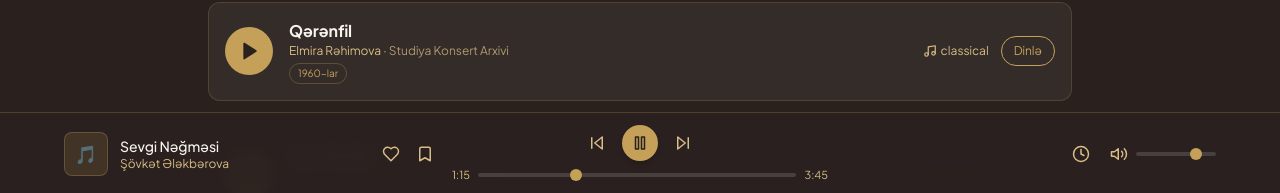
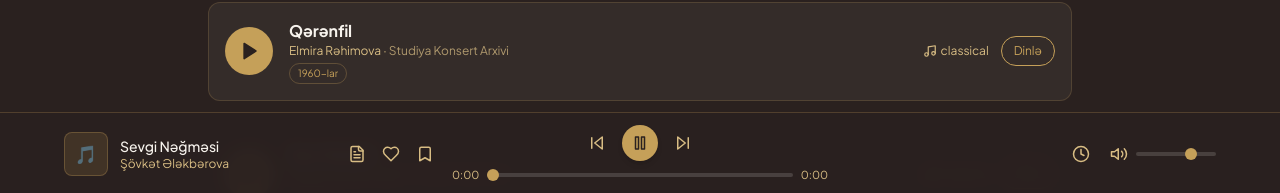
Before and after one commit to ramilshirinov/melodaily, a React (Vite) app: page / in a window 1280 px wide. Both pictures are taken after a click on the button 249 px from the left and 410 px from the top of the page. Shown: the part 605-798 px from the top of the page. Built offline with nearby package versions, Linux system fonts and the light colour scheme; a web font is replaced by a local one.

Commit message:
feat: Add localStorage, HTML5 audio engine, Lyrics modal, and gift sync

```diff
--- a/src/App.jsx
+++ b/src/App.jsx
@@ -19,7 +19,7 @@ export default function App() {
   const [filters, setFilters] = useState({ singer: '', film: '', author: '', decade: '', mood: '' });
   const [showFilters, setShowFilters] = useState(false);
 
-  // User Profile & System Roles
+  // User Profile
   const [currentUser] = useState({
     id: 'u_admin_01',
     name: 'Ramil Şirinov',
@@ -29,21 +29,51 @@ export default function App() {
     topic: 'MeloDaily Qurucusu & Retro Kolleksioner',
     isVerified: true,
     ratingScore: 125000,
-    monetization: {
-      isEligible: true,
-      commissionRate: 0.20
-    }
+    monetization: { isEligible: true, commissionRate: 0.20 }
   });
 
-  // Player State
+  // --- 1. LOCALSTORAGE İNTEQRASİYASI ---
+  const [bookmarkedTrackIds, setBookmarkedTrackIds] = useState(() => {
+    const saved = localStorage.getItem('melodaily_bookmarks');
+    return saved ? JSON.parse(saved) : [2, 7];
+  });
+
+  const [walletBalance, setWalletBalance] = useState(() => {
+    const saved = localStorage.getItem('melodaily_wallet');
+    return saved ? JSON.parse(saved) : 3250;
+  });
+
+  const [tipJar, setTipJar] = useState(() => {
+    const saved = localStorage.getItem('melodaily_tipjar');
+    return saved ? JSON.parse(saved) : 8420;
+  });
+
+  useEffect(() => {
+    localStorage.setItem('melodaily_bookmarks', JSON.stringify(bookmarkedTrackIds));
+  }, [bookmarkedTrackIds]);
+
+  useEffect(() => {
+    localStorage.setItem('melodaily_wallet', JSON.stringify(walletBalance));
+  }, [walletBalance]);
+
+  useEffect(() => {
+    localStorage.setItem('melodaily_tipjar', JSON.stringify(tipJar));
+  }, [tipJar]);
+
+  // --- 2. REAL AUDIO ENGINE (HTML5 <audio>) ---
+  const audioRef = useRef(new Audio());
   const [currentTrack, setCurrentTrack] = useState(null);
   const [isPlaying, setIsPlaying] = useState(false);
   const [progress, setProgress] = useState(0);
+  const [duration, setDuration] = useState(0);
   const [volume, setVolumeState] = useState(72);
   const [muted, setMuted] = useState(false);
   const [headphonesMode, setHeadphonesMode] = useState(true);
   const [sleepMinutesLeft, setSleepMinutesLeft] = useState(0);
   const [sleepMenuOpen, setSleepMenuOpen] = useState(false);
+
+  // 3. Mahnı Sözləri Modalı
+  const [showLyricsModal, setShowLyricsModal] = useState(false);
 
   // Feed State
   const [videos, setVideos] = useState(
@@ -53,14 +83,9 @@ export default function App() {
   const [drafts, setDrafts] = useState({});
   const [warnings, setWarnings] = useState({});
 
-  // Bookmarks / Sevimlilər State (Pleyer və Profil üçün sinxron idarəetmə)
-  const [bookmarkedTrackIds, setBookmarkedTrackIds] = useState([2, 7]);
-
   // Radio State
   const [listenerCount, setListenerCount] = useState(1243);
   const [giftHistory, setGiftHistory] = useState(GIFT_HISTORY_SEED);
-  const [walletBalance, setWalletBalance] = useState(3250);
-  const [tipJar, setTipJar] = useState(8420);
   const [currentGiftAnim, setCurrentGiftAnim] = useState(null);
 
   // Together State
@@ -70,34 +95,64 @@ export default function App() {
   const [memoryPhotos, setMemoryPhotos] = useState([]);
   const [selectedMood, setSelectedMood] = useState(null);
 
-  const progressInterval = useRef(null);
   const sleepInterval = useRef(null);
   const listenerInterval = useRef(null);
 
-  /* Player Engine */
+  /* Audio Effect Handling */
   const handleNext = useCallback(() => {
     if (!currentTrack) return;
     const idx = TRACKS.findIndex((t) => t.id === currentTrack.id);
     const nextTrack = TRACKS[(idx + 1) % TRACKS.length];
     setCurrentTrack(nextTrack);
-    setProgress(0);
     setIsPlaying(true);
   }, [currentTrack]);
 
   useEffect(() => {
-    if (isPlaying && currentTrack) {
-      progressInterval.current = setInterval(() => {
+    const audio = audioRef.current;
+
+    const onTimeUpdate = () => setProgress(audio.currentTime);
+    const onLoadedMetadata = () => setDuration(audio.duration || currentTrack?.duration || 180);
+    const onEnded = () => handleNext();
+
+    audio.addEventListener('timeupdate', onTimeUpdate);
+    audio.addEventListener('loadedmetadata', onLoadedMetadata);
+    audio.addEventListener('ended', onEnded);
+
+    return () => {
+      audio.removeEventListener('timeupdate', onTimeUpdate);
+      audio.removeEventListener('loadedmetadata', onLoadedMetadata);
+      audio.removeEventListener('ended', onEnded);
+    };
+  }, [currentTrack, handleNext]);
+
+  useEffect(() => {
+    if (currentTrack?.audioUrl) {
+      if (audioRef.current.src !== currentTrack.audioUrl) {
+        audioRef.current.src = currentTrack.audioUrl;
+      }
+      if (isPlaying) {
+        audioRef.current.play().catch(() => setIsPlaying(false));
+      } else {
+        audioRef.current.pause();
+      }
+    } else if (isPlaying && currentTrack) {
+      // Audio URL yoxdursa simulyasiya taymeri (Fallback)
+      const interval = setInterval(() => {
         setProgress((p) => {
-          if (p >= currentTrack.duration) {
+          if (p >= (currentTrack.duration || 225)) {
             handleNext();
             return 0;
           }
           return p + 1;
         });
       }, 1000);
+      return () => clearInterval(interval);
     }
-    return () => clearInterval(progressInterval.current);
-  }, [isPlaying, currentTrack, handleNext]);
+  }, [currentTrack, isPlaying, handleNext]);
+
+  useEffect(() => {
+    audioRef.current.volume = muted ? 0 : volume / 100;
+  }, [volume, muted]);
 
   useEffect(() => {
     if (sleepMinutesLeft > 0) {
@@ -105,6 +160,7 @@ export default function App() {
         setSleepMinutesLeft((s) => {
           if (s <= 1) {
             setIsPlaying(false);
+            audioRef.current.pause();
             clearInterval(sleepInterval.current);
             return 0;
           }
@@ -153,7 +209,13 @@ export default function App() {
     setIsPlaying(true);
   };
 
-  const seek = (val) => setProgress(val);
+  const seek = (val) => {
+    setProgress(val);
+    if (audioRef.current.src) {
+      audioRef.current.currentTime = val;
+    }
+  };
+
   const setVolume = (v) => { setVolumeState(v); if (v > 0) setMuted(false); };
   const toggleMute = () => setMuted((m) => !m);
   const toggleHeadphones = () => setHeadphonesMode((h) => !h);
@@ -215,12 +277,12 @@ export default function App() {
     setDrafts((d) => ({ ...d, [trackId]: '' }));
   };
 
-  /* Sevimlilərə Əlavə Et / Çıxar Funksiyası */
+  /* Sevimlilər Toggle */
   const toggleBookmarkTrack = (trackId) => {
     setBookmarkedTrackIds((ids) => (ids.includes(trackId) ? ids.filter((i) => i !== trackId) : [...ids, trackId]));
   };
 
-  /* Radio & Gift */
+  // --- 4. CANLI HƏDİYYƏ & BALANS İNTEQRASİYASI ---
   const sendGift = (gift) => {
     const commission = currentUser.monetization.commissionRate;
     const netGiftValue = Math.round(gift.value * (1 - commission));
@@ -343,9 +405,29 @@ export default function App() {
             bookmarkedTrackIds={bookmarkedTrackIds}
             toggleBookmarkTrack={toggleBookmarkTrack}
             playTrack={playTrack}
+            walletBalance={walletBalance}
           />
         )}
       </main>
+
+      {/* --- 3. MAHNININ SÖZLƏRİ (LYRICS) MODALI --- */}
+      {showLyricsModal && currentTrack && (
+        <div className="fixed inset-0 z-50 bg-black/80 backdrop-blur-md flex items-center justify-center p-4 animate-fadeIn">
+          <div className="bg-[#2A211F] border border-[#C5A059]/40 rounded-2xl max-w-lg w-full p-6 text-[#F7F3ED] shadow-2xl relative max-h-[80vh] flex flex-col">
+            <button
+              onClick={() => setShowLyricsModal(false)}
+              className="absolute top-4 right-4 text-stone-400 hover:text-white text-xl font-bold"
+            >
+              ✕
+            </button>
+            <h3 className="text-xl font-bold text-[#C5A059] mb-1">{currentTrack.title}</h3>
+            <p className="text-sm text-[#D8BD84] mb-4">{currentTrack.singer}</p>
+            <div className="overflow-y-auto pr-2 space-y-3 text-sm leading-relaxed whitespace-pre-line text-stone-200 border-t border-stone-700/60 pt-4">
+              {currentTrack.lyrics || "Bu mahnı üçün sözlər hələ əlavə edilməyib. 🎼"}
+            </div>
+          </div>
+        </div>
+      )}
 
       <PlayerBar
         currentTrack={currentTrack}
@@ -353,6 +435,7 @@ export default function App() {
         togglePlay={togglePlay}
         setIsPlaying={setIsPlaying}
         progress={progress}
+        duration={duration}
         seek={seek}
         volume={volume}
         setVolume={setVolume}
@@ -369,6 +452,7 @@ export default function App() {
         cancelSleep={cancelSleep}
         savedTrackIds={bookmarkedTrackIds}
         toggleSaveTrack={toggleBookmarkTrack}
+        onOpenLyrics={() => setShowLyricsModal(true)}
       />
     </div>
   );
--- a/src/components/PlayerBar.jsx
+++ b/src/components/PlayerBar.jsx
@@ -1,16 +1,23 @@
 import React, { useState, useEffect } from 'react';
-import { Play, Pause, SkipBack, SkipForward, Volume2, VolumeX, Clock, Heart, Bookmark } from 'lucide-react';
+import { Play, Pause, SkipBack, SkipForward, Volume2, VolumeX, Clock, Heart, Bookmark, FileText } from 'lucide-react';
 
 export default function PlayerBar({
   currentTrack,
   isPlaying,
   setIsPlaying,
+  progress = 0,
+  duration = 180,
+  seek,
+  volume = 80,
+  setVolume,
+  muted,
+  toggleMute,
+  next,
+  prev,
   savedTrackIds = [],
-  toggleSaveTrack
+  toggleSaveTrack,
+  onOpenLyrics
 }) {
-  const [progress, setProgress] = useState(30);
-  const [volume, setVolume] = useState(80);
-  const [isMuted, setIsMuted] = useState(false);
   const [isLiked, setIsLiked] = useState(false);
   const [showTimerModal, setShowTimerModal] = useState(false);
   const [timerMinutes, setTimerMinutes] = useState(null);
@@ -18,16 +25,12 @@ export default function PlayerBar({
   const trackId = currentTrack?.id;
   const isSaved = savedTrackIds.includes(trackId);
 
-  useEffect(() => {
-    if (!timerMinutes) return;
-    const timer = setTimeout(() => {
-      setIsPlaying(false);
-      setTimerMinutes(null);
-      alert('MeloDaily Sleep Timer: Musiqi dayandırıldı 🌙');
-    }, timerMinutes * 60 * 1000);
-
-    return () => clearTimeout(timer);
-  }, [timerMinutes, setIsPlaying]);
+  const formatTime = (secs) => {
+    if (!secs || isNaN(secs)) return '0:00';
+    const m = Math.floor(secs / 60);
+    const s = Math.floor(secs % 60);
+    return `${m}:${s < 10 ? '0' : ''}${s}`;
+  };
 
   if (!currentTrack) return null;
 
@@ -38,7 +41,7 @@ export default function PlayerBar({
     >
       <div className="max-w-6xl mx-auto flex flex-col md:flex-row items-center justify-between gap-3">
 
-        {/* Sol: Mahnı haqqında + Reaksiya & Sevimlilər */}
+        {/* Sol: Mahnı haqqında + Reaksiya & Sevimlilər & Lyrics */}
         <div className="flex items-center gap-3 w-full md:w-1/3">
           <div
             className="w-11 h-11 rounded-lg flex items-center justify-center font-serif text-lg border shrink-0"
@@ -55,24 +58,33 @@ export default function PlayerBar({
             </p>
           </div>
 
-          {/* Düymələr: Sosial Bəyənmə (Ürək - Kontent Yaradıcısına) & Sevimlilər (Əlfəcin - Şəxsi Siyahı) */}
           <div className="flex items-center gap-1 shrink-0">
-            {/* Ürək (Kontent Yaradıcısına gedən Like) */}
+            {/* Mahnı Sözləri (Lyrics) Düyməsi */}
+            <button
+              onClick={onOpenLyrics}
+              className="p-1.5 rounded-lg transition hover:bg-stone-800/50"
+              style={{ color: '#D8BD84' }}
+              title="Mahnı sözləri (Lyrics)"
+            >
+              <FileText size={18} />
+            </button>
+
+            {/* Ürək */}
             <button
               onClick={() => setIsLiked(!isLiked)}
               className="p-1.5 rounded-lg transition hover:bg-stone-800/50"
               style={{ color: isLiked ? '#E53E3E' : '#D8BD84' }}
-              title={isLiked ? "Bəyənməni ləğv et" : "Yaradıcının bu işini bəyən"}
+              title={isLiked ? "Bəyənməni ləğv et" : "Bəyən"}
             >
               <Heart size={18} className={isLiked ? 'fill-[#E53E3E]' : ''} />
             </button>
 
-            {/* Əlfəcin (Sevimlilərə Əlavə Et - Profilə düşən) */}
+            {/* Əlfəcin */}
             <button
               onClick={() => trackId && toggleSaveTrack && toggleSaveTrack(trackId)}
               className="p-1.5 rounded-lg transition hover:bg-stone-800/50"
               style={{ color: isSaved ? '#C5A059' : '#D8BD84' }}
-              title={isSaved ? "Sevimlilərdən çıxar" : "Şəxsi Sevimlilərimə əlavə et"}
+              title={isSaved ? "Sevimlilərdən çıxar" : "Sevimlilərə əlavə et"}
             >
               <Bookmark size={18} className={isSaved ? 'fill-[#C5A059]' : ''} />
             </button>
@@ -82,7 +94,7 @@ export default function PlayerBar({
         {/* Orta: Pleyer İdarəetməsi */}
         <div className="flex flex-col items-center gap-1.5 w-full md:w-1/3">
           <div className="flex items-center gap-4">
-            <button className="transition hover:scale-110" style={{ color: '#D8BD84' }}>
+            <button onClick={prev} className="transition hover:scale-110" style={{ color: '#D8BD84' }}>
               <SkipBack size={18} />
             </button>
             <button
@@ -92,23 +104,23 @@ export default function PlayerBar({
             >
               {isPlaying ? <Pause size={18} /> : <Play size={18} className="ml-0.5" />}
             </button>
-            <button className="transition hover:scale-110" style={{ color: '#D8BD84' }}>
+            <button onClick={next} className="transition hover:scale-110" style={{ color: '#D8BD84' }}>
               <SkipForward size={18} />
             </button>
           </div>
 
           <div className="flex items-center gap-2 w-full text-[11px]" style={{ color: '#D8BD84' }}>
-            <span>1:15</span>
+            <span>{formatTime(progress)}</span>
             <input
               type="range"
               min="0"
-              max="100"
+              max={duration || 100}
               value={progress}
-              onChange={(e) => setProgress(e.target.value)}
+              onChange={(e) => seek && seek(Number(e.target.value))}
               className="w-full h-1 rounded-lg appearance-none cursor-pointer accent-[#C5A059]"
               style={{ background: 'rgba(247,243,237,0.15)' }}
             />
-            <span>3:45</span>
+            <span>{formatTime(duration)}</span>
           </div>
         </div>
 
@@ -124,15 +136,15 @@ export default function PlayerBar({
           </button>
 
           <div className="flex items-center gap-2">
-            <button onClick={() => setIsMuted(!isMuted)} style={{ color: '#D8BD84' }}>
-              {isMuted || volume === '0' ? <VolumeX size={18} /> : <Volume2 size={18} />}
+            <button onClick={toggleMute} style={{ color: '#D8BD84' }}>
+              {muted || volume === 0 ? <VolumeX size={18} /> : <Volume2 size={18} />}
             </button>
             <input
               type="range"
               min="0"
               max="100"
-              value={isMuted ? 0 : volume}
-              onChange={(e) => { setVolume(e.target.value); setIsMuted(false); }}
+              value={muted ? 0 : volume}
+              onChange={(e) => setVolume && setVolume(Number(e.target.value))}
               className="w-20 h-1 rounded-lg appearance-none cursor-pointer accent-[#C5A059]"
               style={{ background: 'rgba(247,243,237,0.15)' }}
             />
```
